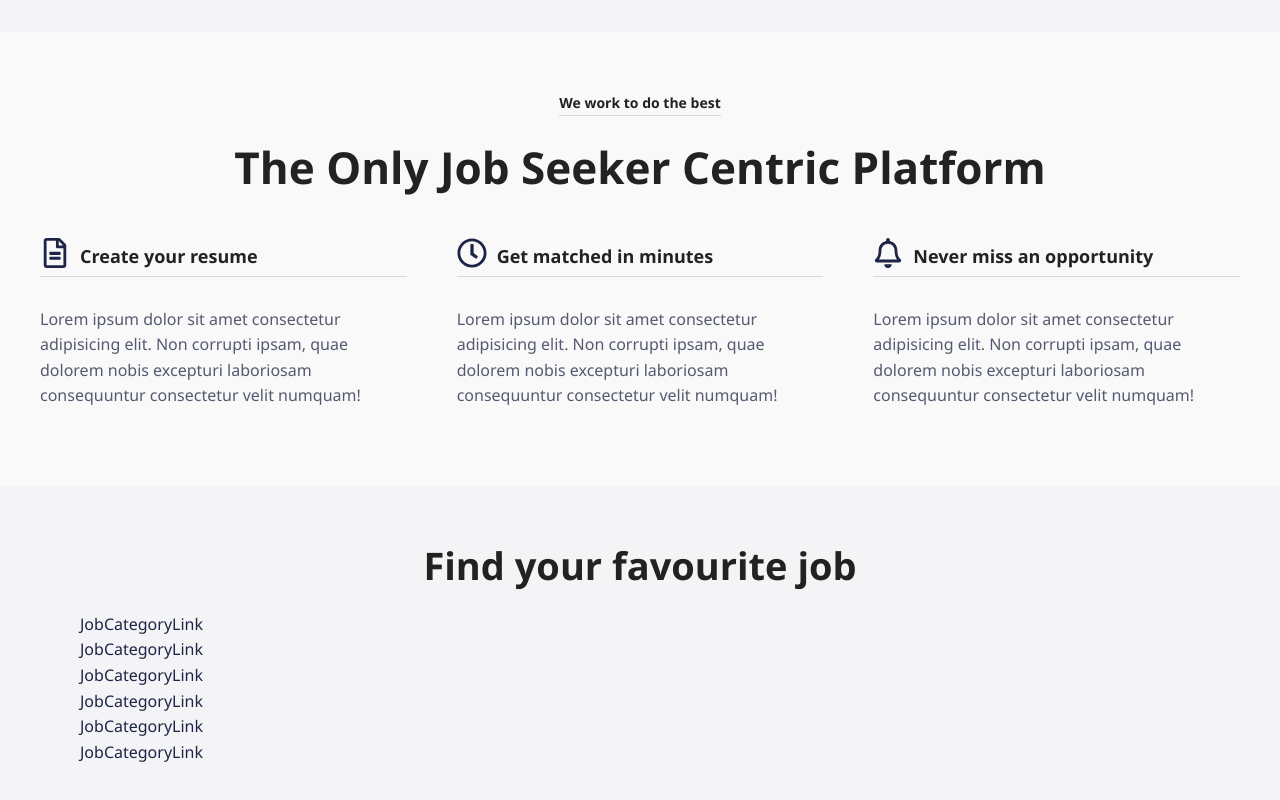
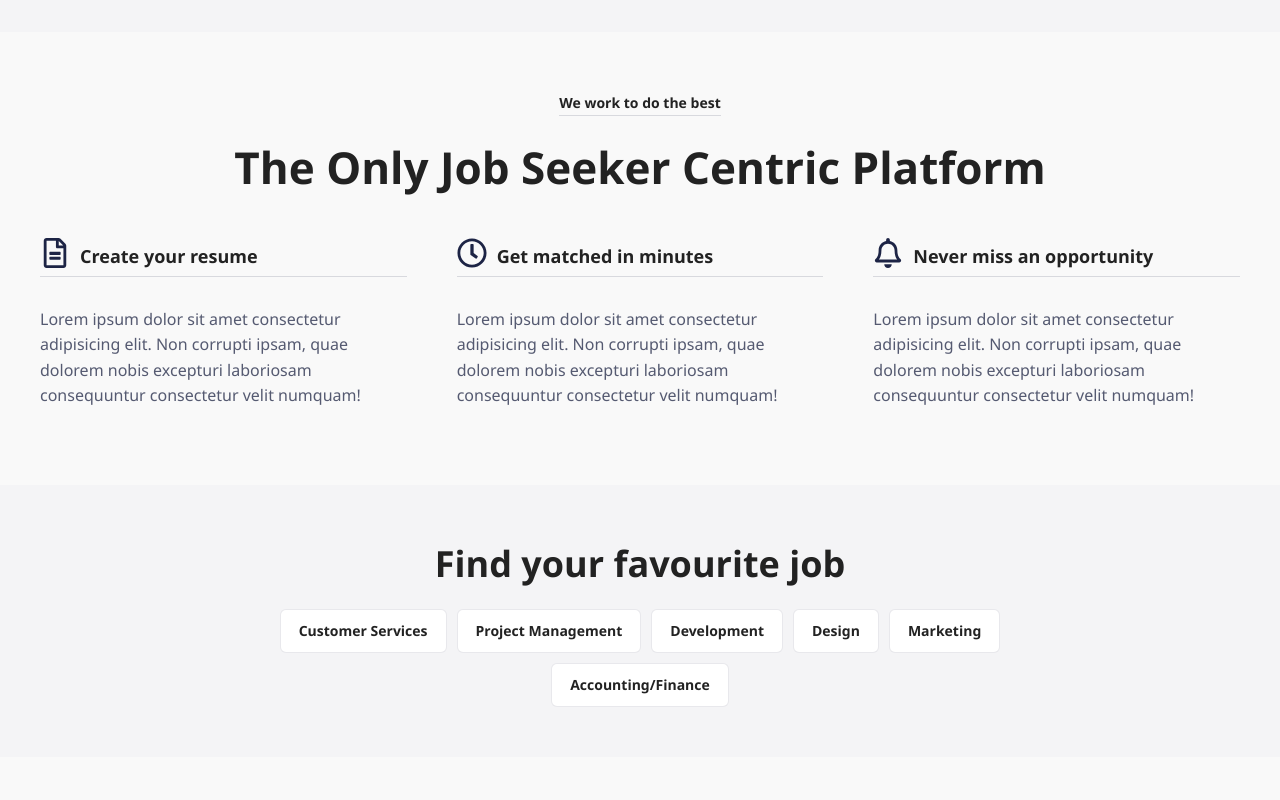
Before and after one commit to Jon-Felipe/Job-Board-React, a React (Vite) app: page / in a window 1280 px wide. Shown: the part 374-1174 px from the top of the page. After the commit the page ends 1131 px from the top, so only its background shows below. Built offline with nearby package versions, Linux system fonts and the light colour scheme.

Commit message:
job category links styling

```diff
--- a/src/components/Job/Job.module.css
+++ b/src/components/Job/Job.module.css
@@ -9,6 +9,15 @@
   font-weight: 700;
 }
 
+.jobCategories {
+  display: flex;
+  flex-wrap: wrap;
+  flex-direction: column;
+  row-gap: 10px;
+  max-width: 800px;
+  margin: auto;
+}
+
 @media screen and (min-width: 728px) {
   .title {
     font-size: 32px;
@@ -17,6 +26,13 @@
 
 @media screen and (min-width: 1024px) {
   .title {
-    font-size: 38px;
+    font-size: 36px;
+  }
+
+  .jobCategories {
+    flex-direction: row;
+    align-items: center;
+    justify-content: center;
+    column-gap: 10px;
   }
 }
--- a/src/components/Job/Job.tsx
+++ b/src/components/Job/Job.tsx
@@ -12,7 +12,7 @@ function Job() {
       <h1 className={styles.title}>Find your favourite job</h1>
       <div className={styles.jobCategories}>
         {jobCategories.map((jobCategory) => (
-          <JobCategoryLink key={jobCategory.id} />
+          <JobCategoryLink key={jobCategory.id} title={jobCategory.title} />
         ))}
       </div>
     </section>
--- /dev/null
+++ b/src/components/Job/JobCategory.module.css
@@ -0,0 +1,20 @@
+.jobCategoryLink {
+  background-color: #fff;
+  color: #1d2445;
+  border: 1px solid rgba(29, 36, 69, 0.1);
+  border-radius: 6px;
+  padding: 10px 18px;
+  text-align: center;
+}
+
+.title {
+  margin-bottom: 0;
+  font-size: 14px;
+  font-weight: 600;
+}
+
+@media screen and (min-width: 1440px) {
+  .title {
+    font-size: 16px;
+  }
+}
--- a/src/components/Job/JobCategoryLink.tsx
+++ b/src/components/Job/JobCategoryLink.tsx
@@ -1,5 +1,15 @@
-function JobCategoryLink() {
-  return <div>JobCategoryLink</div>;
+import styles from './JobCategory.module.css';
+
+type JobCategoryLinkProps = {
+  title: string;
+};
+
+function JobCategoryLink({ title }: JobCategoryLinkProps) {
+  return (
+    <article className={styles.jobCategoryLink}>
+      <h4 className={styles.title}>{title}</h4>
+    </article>
+  );
 }
 
 export default JobCategoryLink;
```
